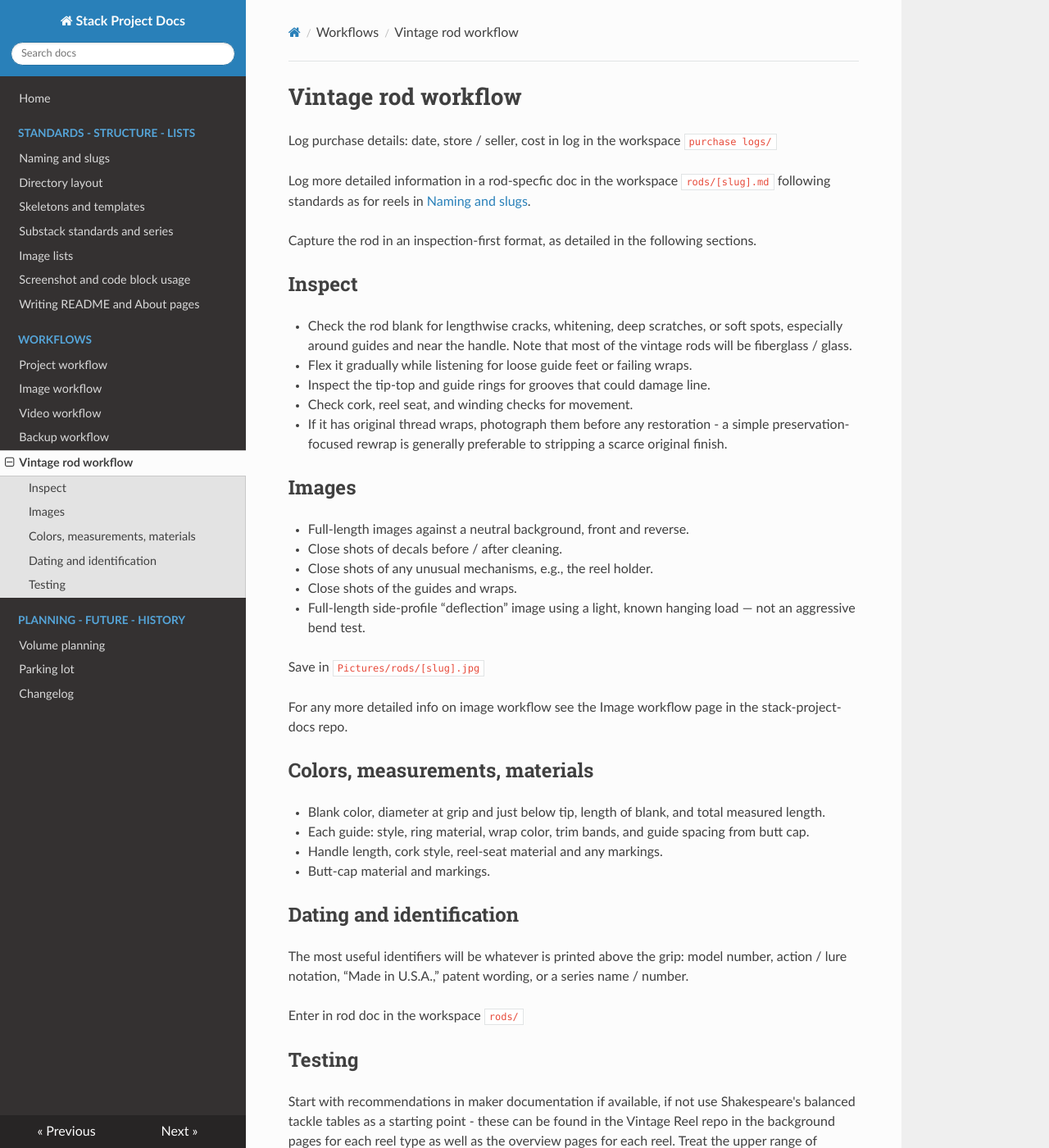
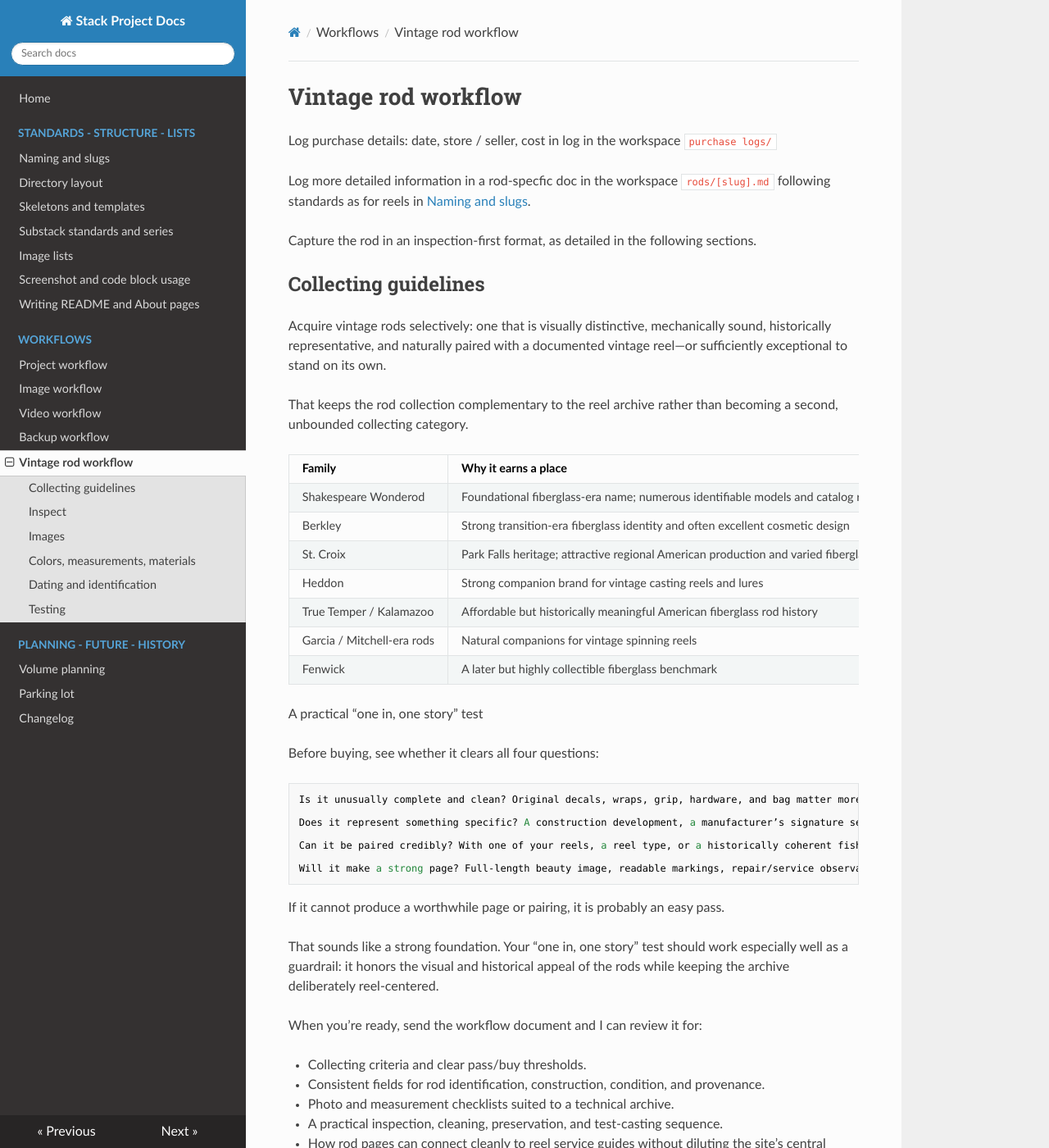
Before and after one commit to john-tech-writer/stack-project-docs, an MkDocs documentation site: the page built from docs/vintage-rod-workflow.md, in a window 1280 px wide and 1400 px high. Shown: the whole window at 82% size. Built offline with MkDocs 1.6.1, drawn with Linux system fonts in a browser that asks for light colours; nearby versions of some CDN libraries; some of the changed text lies outside the part shown.

Commit message:
added info to rod page

```diff
--- a/docs/vintage-rod-workflow.md
+++ b/docs/vintage-rod-workflow.md
@@ -5,6 +5,46 @@ Log purchase details: date, store / seller, cost in log in the workspace `purcha
 Log more detailed information in a rod-specfic doc in the workspace `rods/[slug].md` following standards as for reels in [Naming and slugs](naming-slugs.md).
 
 Capture the rod in an inspection-first format, as detailed in the following sections.
+
+## Collecting guidelines
+
+Acquire vintage rods selectively: one that is visually distinctive, mechanically sound, historically representative, and naturally paired with a documented vintage reel—or sufficiently exceptional to stand on its own.
+
+That keeps the rod collection complementary to the reel archive rather than becoming a second, unbounded collecting category.
+
+| Family                     | Why it earns a place                                                                              | What to seek                                                                               |
+| -------------------------- | ------------------------------------------------------------------------------------------------- | ------------------------------------------------------------------------------------------ |
+| Shakespeare Wonderod       | Foundational fiberglass-era name; numerous identifiable models and catalog references             | Clean original decals, distinctive early hardware, intact wraps, straight blank            |
+| Berkley                    | Strong transition-era fiberglass identity and often excellent cosmetic design                     | Early/interesting colorways, original labeled bag or tube, clean ferrules                  |
+| St. Croix                  | Park Falls heritage; attractive regional American production and varied fiberglass configurations | Clearly marked models, original finish, uncommon colors such as your teal Pacemaker        |
+| Heddon                     | Strong companion brand for vintage casting reels and lures                                        | Pal-style casting rods, original grip and decal, historically coherent configuration       |
+| True Temper / Kalamazoo    | Affordable but historically meaningful American fiberglass rod history                            | Particularly clean examples with interesting hardware or a documented reel connection      |
+| Garcia / Mitchell-era rods | Natural companions for vintage spinning reels                                                     | Marked models with original matching sleeve/bag and period-correct cosmetics               |
+| Fenwick                    | A later but highly collectible fiberglass benchmark                                               | Early yellow-glass or distinctive pre-graphite examples, especially with original markings |
+
+A practical “one in, one story” test
+
+Before buying, see whether it clears all four questions:
+
+    Is it unusually complete and clean? Original decals, wraps, grip, hardware, and bag matter more than mere age.
+
+    Does it represent something specific? A construction development, a manufacturer’s signature series, or a distinctive configuration.
+
+    Can it be paired credibly? With one of your reels, a reel type, or a historically coherent fishing task.
+
+    Will it make a strong page? Full-length beauty image, readable markings, repair/service observations, and an interesting story.
+
+If it cannot produce a worthwhile page or pairing, it is probably an easy pass.
+
+That sounds like a strong foundation. Your “one in, one story” test should work especially well as a guardrail: it honors the visual and historical appeal of the rods while keeping the archive deliberately reel-centered.
+
+When you’re ready, send the workflow document and I can review it for:
+
+- Collecting criteria and clear pass/buy thresholds.
+- Consistent fields for rod identification, construction, condition, and provenance.
+- Photo and measurement checklists suited to a technical archive.
+- A practical inspection, cleaning, preservation, and test-casting sequence.
+- How rod pages can connect cleanly to reel service guides without diluting the site’s central focus.
 
 ## Inspect
 
```
Also changed, not shown: docs/backup-workflow.md (+1 -1 lines).
